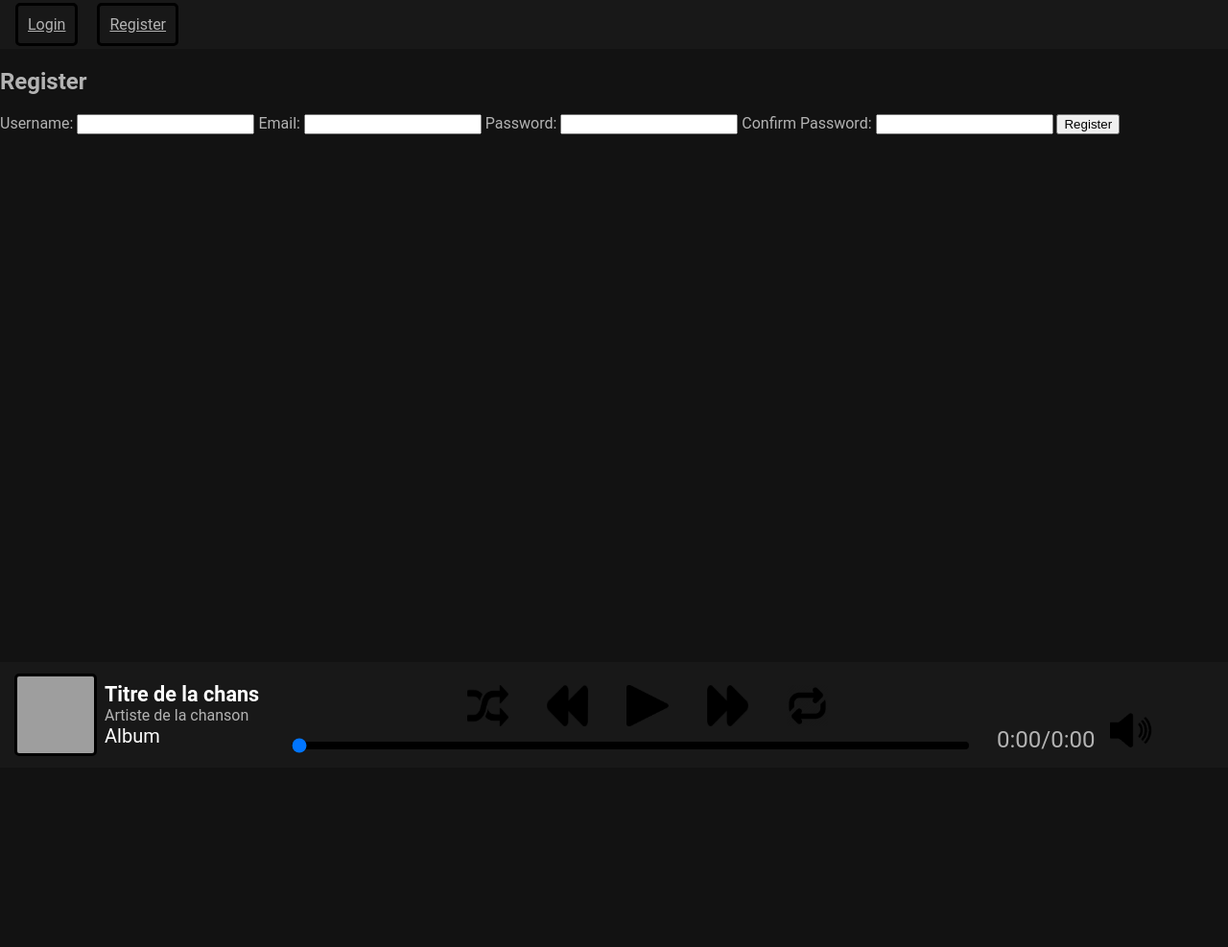
After one commit to OSTJourney/OSTJourney, a Flask app: page /register in a window 1280 px wide. The commit adds this page. Shown: the top 987 px of the page at 96% size. Run offline with Flask 3, Linux system fonts and the light colour scheme; grey boxes are pictures that could not be loaded.

Commit message:
Added registration

```diff
--- a/app.py
+++ b/app.py
@@ -1,49 +1,139 @@
-from flask import Flask, render_template, url_for, request, redirect, send_from_directory
+from datetime import datetime
+import re
+from flask import Flask, render_template, url_for, request, redirect, flash, session, send_from_directory
 from flask_sqlalchemy import SQLAlchemy
-from datetime import datetime
+from werkzeug.security import generate_password_hash, check_password_hash
+from secret import key
 
 app = Flask(__name__)
+app.secret_key = key
+
 app.config['SQLALCHEMY_DATABASE_URI'] = 'sqlite:///songs.db'
+app.config['SQLALCHEMY_BINDS'] = {
+	'users': 'sqlite:///users.db'
+}
 db = SQLAlchemy(app)
 
 class Songs(db.Model):
-    id = db.Column(db.Integer, primary_key=True)
-    title = db.Column(db.String(200), nullable=False)
-    artist = db.Column(db.String(200), nullable=False)
-    duration = db.Column(db.Float)
-    tags = db.Column(db.Text)
-    path = db.Column(db.String(500))
-    album = db.Column(db.String(200))
-    cover = db.Column(db.String(200))
+	id = db.Column(db.Integer, primary_key=True)
+	title = db.Column(db.String(200), nullable=False)
+	artist = db.Column(db.String(200), nullable=False)
+	duration = db.Column(db.Float)
+	tags = db.Column(db.Text)
+	path = db.Column(db.String(500))
+	album = db.Column(db.String(200))
+	cover = db.Column(db.String(200))
 
-    def __repr__(self):
-        return f'<Songs {self.id}: {self.title} by {self.artist}>'
+	def __repr__(self):
+		return f'<Song {self.id}: {self.title} by {self.artist}>'
 
-@app.route('/', methods=['GET'])
+class User(db.Model):
+	__bind_key__ = 'users'
+	id = db.Column(db.Integer, primary_key=True)
+	username = db.Column(db.String(150), unique=True, nullable=False)
+	email = db.Column(db.String(150), unique=True, nullable=False)
+	password = db.Column(db.String(200), nullable=False)
+	created_at = db.Column(db.DateTime, default=datetime.utcnow)
+
+	def __repr__(self):
+		return f'<User {self.username}>'
+
+@app.route('/')
 def index():
-    return render_template('index.html')
+	return render_template('index.html')
 
-@app.route('/a', methods=['GET'])
-def indexx():
-    return render_template('index.html')
+@app.route('/register', methods=['GET', 'POST'])
+def register():
+	try:
+		with open('static/js/check_password.js', 'r') as js_file:
+			check_password_script = js_file.read()
+	except FileNotFoundError:
+		check_password_script = 'console.error("JavaScript file not found!");'
+	if request.method == 'POST':
+		username = request.form.get('username')
+		email = request.form.get('email')
+		password = request.form.get('password')
+		confirm_password = request.form.get('confirm_password')
+
+		username_pattern = r'^[a-zA-Z0-9_]{3,20}$'
+		if not re.match(username_pattern, username):
+			return render_template('register.html', error="Username must be between 3 and 20 characters and can only contain letters, numbers, and underscores.", username=username, email=email, check_password=check_password_script)
+
+		if password != confirm_password:
+			return render_template('register.html', error="Passwords do not match.", username=username, email=email, check_password=check_password_script)
+
+		password_pattern = r'^(?=.*\d)(?=.*[a-z])(?=.*[A-Z])(?=.*[!@#$%^&*()_+\-=\[\]{};\'\\|,.<>\/?]).{8,20}$'
+		if not re.match(password_pattern, password):
+			return render_template('register.html', error="Password must be at least 8 characters long, contain at least one number, one uppercase letter, one lowercase letter, and at least one special character (e.g., !, @, #, $, etc.).", username=username, email=email, check_password=check_password_script)
+
+		email_pattern = r'([-!#-\'*+/-9=?A-Z^-~]+(\.[-!#-\'*+/-9=?A-Z^-~]+)*|"([]!#-[^-~ \t]|(\\[\t -~]))+")@[0-9A-Za-z]([0-9A-Za-z-]{0,61}[0-9A-Za-z])?(\.[0-9A-Za-z]([0-9A-Za-z-]{0,61}[0-9A-Za-z])?)+'
+		if not re.match(email_pattern, email):
+			return render_template('register.html', error="Invalid email address pattern.", username=username, email=email, check_password=check_password_script)
+
+		existing_user = User.query.filter_by(username=username).first()
+		if existing_user:
+			return render_template('register.html', error="Username already exists.", email=email, check_password=check_password_script)
+
+		if (password != confirm_password):
+			return render_template('register.html', error="Passwords do not match.", username=username, email=email, check_password=check_password_script)
+
+		hashed_password = generate_password_hash(password, method='pbkdf2:sha256', salt_length=8)
+
+		new_user = User(username=username, email=email, password=hashed_password)
+		db.session.add(new_user)
+		db.session.commit()
+
+		flash("Account created successfully! You can now log in.", "success")
+		return redirect(url_for('login'))
+
+	if request.headers.get('X-Requested-With') == 'XMLHttpRequest':
+		return render_template('register.html', check_password=check_password_script)
+	else:
+		return render_template('base.html', content=render_template('register.html', check_password=check_password_script))
+
+@app.route('/login', methods=['GET', 'POST'])
+def login():
+	if request.method == 'POST':
+		username = request.form.get('username')
+		password = request.form.get('password')
+
+		user = User.query.filter_by(username=username).first()
+		if user and check_password_hash(user.password, password):
+			session['user'] = user.username
+			flash("Logged in successfully!", "success")
+			return redirect(url_for('index'))
+
+		flash("Invalid credentials. Please try again.", "error")
+	return render_template('login.html')
+
+
+@app.route('/logout')
+def logout():
+	session.pop('user', None)
+	flash("Logged out successfully!", "info")
+	return redirect(url_for('index'))
+
 
 @app.route('/api/songs/<int:id>', methods=['GET'])
 def get_song(id):
-    song = Songs.query.get_or_404(id)
-    return {
-        'id': song.id,
-        'title': song.title,
-        'artist': song.artist,
-        'album': song.album,
-        'cover': song.cover,
-        'duration': song.duration,
-        'path': song.path,
-        'tags': song.tags
-    }
+	song = Songs.query.get_or_404(id)
+	return {
+		'id': song.id,
+		'title': song.title,
+		'artist': song.artist,
+		'album': song.album,
+		'cover': song.cover,
+		'duration': song.duration,
+		'path': song.path,
+		'tags': song.tags
+	}
+
 
 @app.route('/songs/<path:filename>')
 def media(filename):
-    return send_from_directory("/home/server/songs", filename)
+	return send_from_directory("/home/server/songs", filename)
 
 if __name__ == "__main__":
-    app.run(debug=True)
+	with app.app_context():
+		db.create_all()  # Assurez-vous de faire la migration pour prendre en compte les changements
+	app.run(debug=True)
--- a/static/css/main.css
+++ b/static/css/main.css
@@ -4,6 +4,28 @@ body {
 	font-family: 'Roboto', sans-serif;
 	background-color: #121212;
 	color: #b3b3b3;
+}
+
+/*Css for navigation bar*/
+nav {
+	background-color: #181818;
+	color: #b3b3b3;
+	display: flex;
+	justify-content: space-between;
+	align-items: center;
+	padding: 1em;
+}
+
+.user-btn {
+	background-color: #181818;
+	color: #b3b3b3;
+	border: 3px solid #000;
+	border-radius: 5px;
+	cursor: pointer;
+	padding: 10px;
+	font-size: 1em;
+	border-radius: 5px;
+	margin-right: 1em;
 }
 
 
@@ -138,7 +160,6 @@ body {
 .artist-sub-info{
 	margin-right: 2em;
 	width: 20vw;
-	height: fit-content;
 	font-size: 1.5em;
 	display: flex;
 	flex-direction: column;
--- /dev/null
+++ b/static/js/check_password.js
@@ -0,0 +1,60 @@
+const form = document.getElementById('register-form');
+const usernameField = document.getElementById('username');
+const emailField = document.getElementById('email'); // Champ email ajouté
+const passwordField = document.getElementById('password');
+const confirmPasswordField = document.getElementById('confirm_password');
+const errorMessageDiv = document.createElement('div');
+
+form.appendChild(errorMessageDiv);
+
+function resetErrors() {
+	errorMessageDiv.innerHTML = '';
+}
+
+function showError(message) {
+	errorMessageDiv.innerHTML += message + '<br>';
+}
+
+usernameField.addEventListener('input', function () {
+	resetErrors();
+	const username = usernameField.value;
+
+	if (username.length < 3 || username.length > 20) {
+		showError('Username must be between 3 and 20 characters long.');
+	}
+
+	const usernameRegex = /^[a-zA-Z0-9_]{3,20}$/;
+	if (!usernameRegex.test(username)) {
+		showError('Username must contain only letters, numbers, and underscores.');
+	}
+});
+
+emailField.addEventListener('input', function () {
+	resetErrors();
+	const email = emailField.value;
+
+	const emailRegex = /([-!#-'*+/-9=?A-Z^-~]+(\.[-!#-'*+/-9=?A-Z^-~]+)*|"(?:[\x21\x23-\x5b\x5d-\x7e]|\\[\x20-\x7e])*")@[0-9A-Za-z]([0-9A-Za-z-]{0,61}[0-9A-Za-z])?(\.[0-9A-Za-z]([0-9A-Za-z-]{0,61}[0-9A-Za-z])?)+/;
+	if (!emailRegex.test(email)) {
+		showError('Please enter a valid email address.');
+	}
+});
+
+passwordField.addEventListener('input', function () {
+	resetErrors();
+
+	const password = passwordField.value;
+	const passwordRegex = /(?=.*\d)(?=.*[a-z])(?=.*[A-Z])(?=.*[!@#$%^&*()_+\-=\[\]{};':\\|,.<>\/?]).{8,20}/;
+	if (!passwordRegex.test(password)) {
+		showError('Password must be at least 8 characters long, contain at least one number, one uppercase letter, one lowercase letter, and at least one special character (e.g., !, @, #, $, etc.).');
+	}
+});
+
+confirmPasswordField.addEventListener('input', function () {
+	resetErrors();
+	const password = passwordField.value;
+	const confirmPassword = confirmPasswordField.value;
+
+	if (password !== confirmPassword) {
+		showError('Passwords do not match!');
+	}
+});
--- a/static/js/player.js
+++ b/static/js/player.js
@@ -85,9 +85,17 @@ function formatDuration(duration) {
 	return formatted;
 }
 
+//15697
 window.onload = function () {
+	const urlParams = new URLSearchParams(window.location.search);
+	if (urlParams.has('song')) {
+		const songParam = parseInt(urlParams.get('song'), 10);
+		if (!isNaN(songParam)) {
+			song = songParam;
+		}
+	} else {
 		song = Math.floor(Math.random() * 32018);
-	song = 15697;
+	}
 	load_song(song);
 };
 
@@ -126,6 +134,7 @@ function load_song(songNumber) {
 				player_button_play.src = playIcon;
 
 			attachAudioEventListeners();
+			audio.volume = volume.value / 100;
 		})
 		.catch(error => {
 			console.error('Error while getting audio metadata', error);
--- a/templates/base.html
+++ b/templates/base.html
@@ -8,6 +8,26 @@
 				{% block head %}{% endblock %}
 		</head>
 		<body>
+			<nav>
+				<div id="user-menu">
+					{% if session.get('user') %}
+						<a href="{{ url_for('profile') }}" class="user-btn">Profile</a>
+						<a href="{{ url_for('logout') }}" class="user-btn">Logout</a>
+					{% else %}
+						<a href="{{ url_for('login') }}" class="user-btn">Login</a>
+						<a href="{{ url_for('register') }}" class="user-btn" class="dynamic-link">Register</a>
+					{% endif %}
+				</div>
+			</nav>
+				<div id="content">
+					{% if content %}
+						{{ content | safe }}
+					{% else %}
+						{% block content %}
+						<!-- Le contenu sera injecté ici -->
+						{% endblock %}
+					{% endif %}
+				</div>
 				<div id="Song-info" style="display: none;">
 						<div id="Song-info-top">
 								<img src="https://upperground.art/wp-content/themes/artbat/assets/img/place.png" id="Song-info-cover" alt="Cover">
--- /dev/null
+++ b/templates/register.html
@@ -0,0 +1,54 @@
+<h2>Register</h2>
+{% if error %}
+	<p>{{ error }}</p>
+{% endif %}
+<form id="register-form" method="POST" action="{{ url_for('register') }}">
+	<label for="username">Username:</label>
+	<input
+		type="text"
+		id="username"
+		name="username"
+		required
+		minlength="3"
+		maxlength="20"
+		pattern="^[a-zA-Z0-9_]{3,20}$"
+		title="Username must be between 3 and 20 characters long, and contain only letters, numbers, and underscores."
+		value="{{ username if username else '' }}"
+	>
+
+	<label for="email">Email:</label>
+	<input
+		type="email"
+		id="email"
+		name="email"
+		required
+		pattern="([-!#-'*+/-9=?A-Z^-~]+(\.[-!#-'*+/-9=?A-Z^-~]+)*|(&quot;([]!#-[^-~ \t]|(\\[\t -~]))+&quot;))@[0-9A-Za-z]([0-9A-Za-z-]{0,61}[0-9A-Za-z])?(\.[0-9A-Za-z]([0-9A-Za-z-]{0,61}[0-9A-Za-z])?)+"
+		value="{{ email if email else '' }}"
+	>
+
+	<label for="password">Password:</label>
+	<input
+		type="password"
+		id="password"
+		name="password"
+		required
+		minlength="8"
+		pattern="(?=.*\d)(?=.*[a-z])(?=.*[A-Z])(?=.*[!@#$%^&*()_+\-=\[\]{};':\\\|,.<>\/?]).{8,20}"
+		title="Password must be at least 8 characters long, contain at least one number, one uppercase letter, one lowercase letter, and at least one special character (e.g., !, @, #, $, etc.)."
+	>
+
+	<label for="confirm_password">Confirm Password:</label>
+	<input
+		type="password"
+		id="confirm_password"
+		name="confirm_password"
+		required
+		minlength="8"
+		pattern="(?=.*\d)(?=.*[a-z])(?=.*[A-Z])(?=.*[!@#$%^&*()_+\-=\[\]{};':\\\|,.<>\/?]).{8,20}"
+		title="Password must be at least 8 characters long, contain at least one number, one uppercase letter, one lowercase letter, and at least one special character (e.g., !, @, #, $, etc.)."
+	>
+
+	<button type="submit">Register</button>
+</form>
+
+<script src="{{ url_for('static', filename='js/check_password.js') }}"></script>
```
Also changed, not shown: other parts of templates/base.html (+1 -29 lines), static/js/dyna_loading.js (added, +107 -0 lines), templates/login.html (added). Lines whose indentation alone changed are shown as unchanged.
